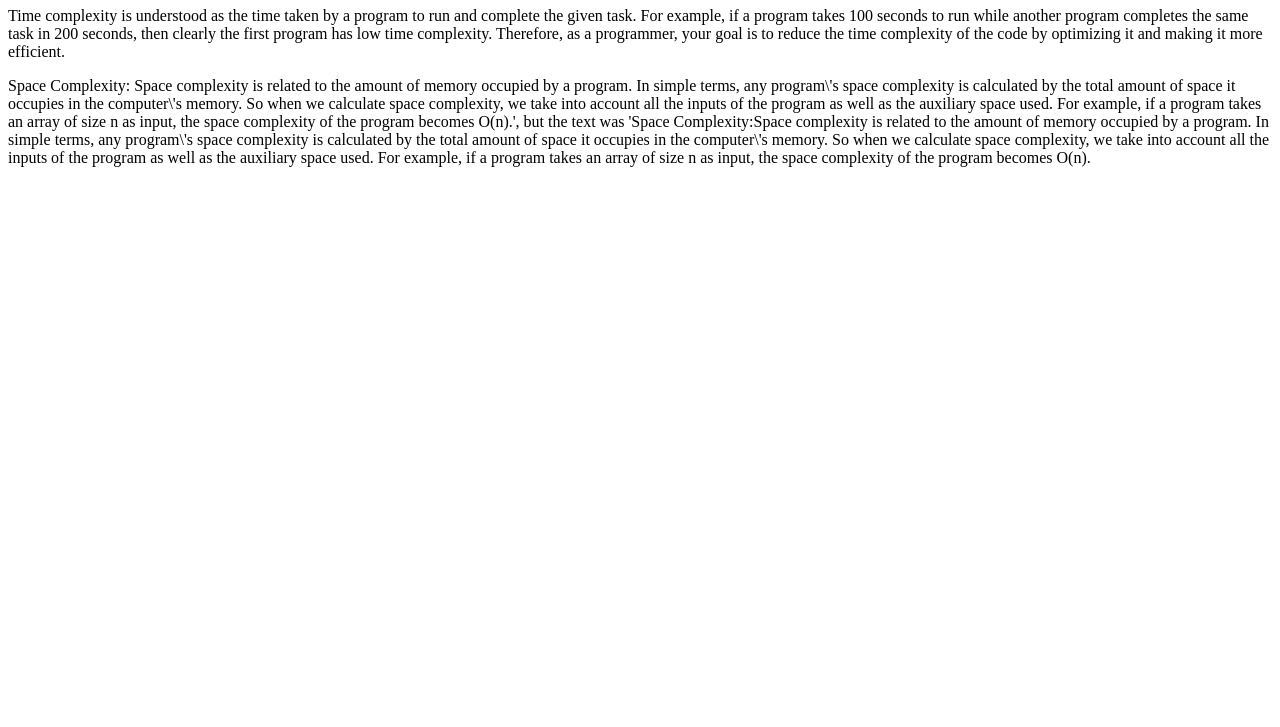
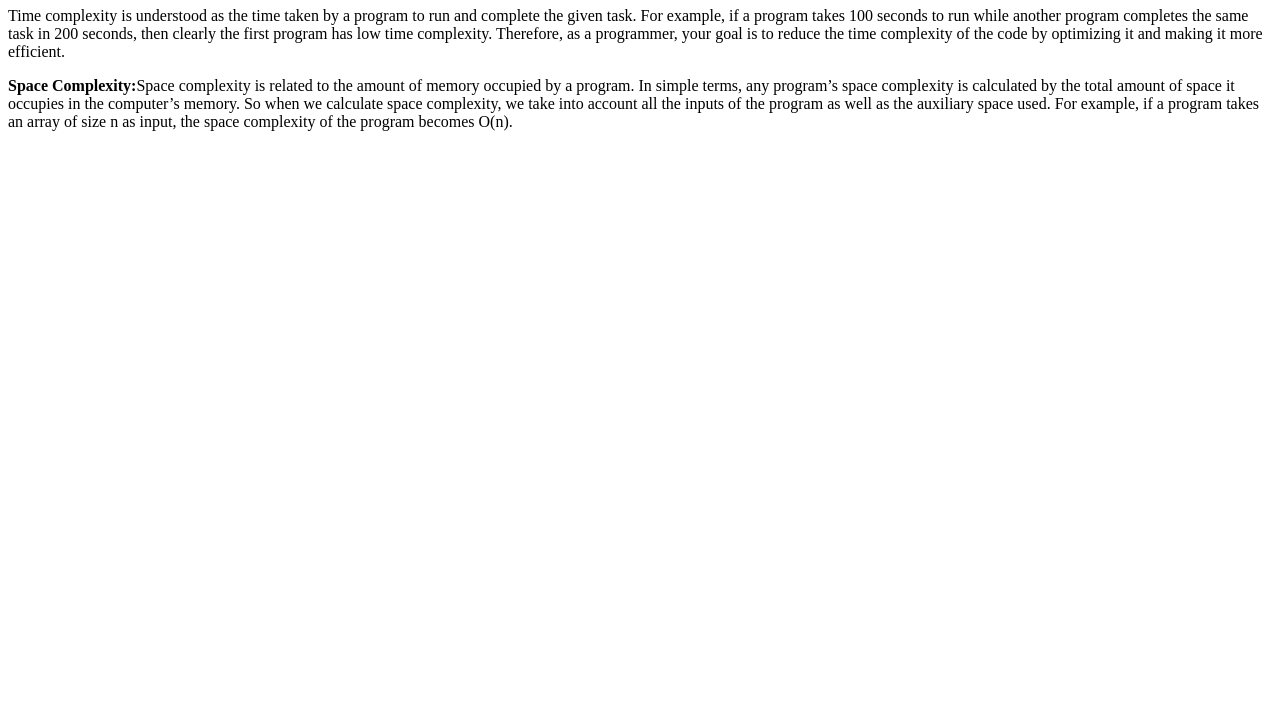
Before and after one commit to acciojob/time-and-space-complexity-MaheshB45, a website: page main.html in a window 1280 px wide. Shown: the part 73-800 px from the top of the page. Drawn offline with Linux system fonts and the light colour scheme.

Commit message:
created a submission

```diff
--- a/main.html
+++ b/main.html
@@ -9,7 +9,7 @@
 <body>
 	<h1>Time and Space Complexity</h1>
 	<p>Time complexity is understood as the time taken by a program to run and complete the given task. For example, if a program takes 100 seconds to run while another program completes the same task in 200 seconds, then clearly the first program has low time complexity. Therefore, as a programmer, your goal is to reduce the time complexity of the code by optimizing it and making it more efficient.</p>
-	<p>Space Complexity: Space complexity is related to the amount of memory occupied by a program. In simple terms, any program\'s space complexity is calculated by the total amount of space it occupies in the computer\'s memory. So when we calculate space complexity, we take into account all the inputs of the program as well as the auxiliary space used. For example, if a program takes an array of size n as input, the space complexity of the program becomes O(n).', but the text was 'Space Complexity:Space complexity is related to the amount of memory occupied by a program. In simple terms, any program\'s space complexity is calculated by the total amount of space it occupies in the computer\'s memory. So when we calculate space complexity, we take into account all the inputs of the program as well as the auxiliary space used. For example, if a program takes an array of size n as input, the space complexity of the program becomes O(n).</p>
+	<p><b>Space Complexity:</b>Space complexity is related to the amount of memory occupied by a program. In simple terms, any program’s space complexity is calculated by the total amount of space it occupies in the computer’s memory. So when we calculate space complexity, we take into account all the inputs of the program as well as the auxiliary space used. For example, if a program takes an array of size n as input, the space complexity of the program becomes O(n).</p>
 
 	<!-- the entire body must be written by student -->
     <script type="text/javascript" src="./script.js">
```
